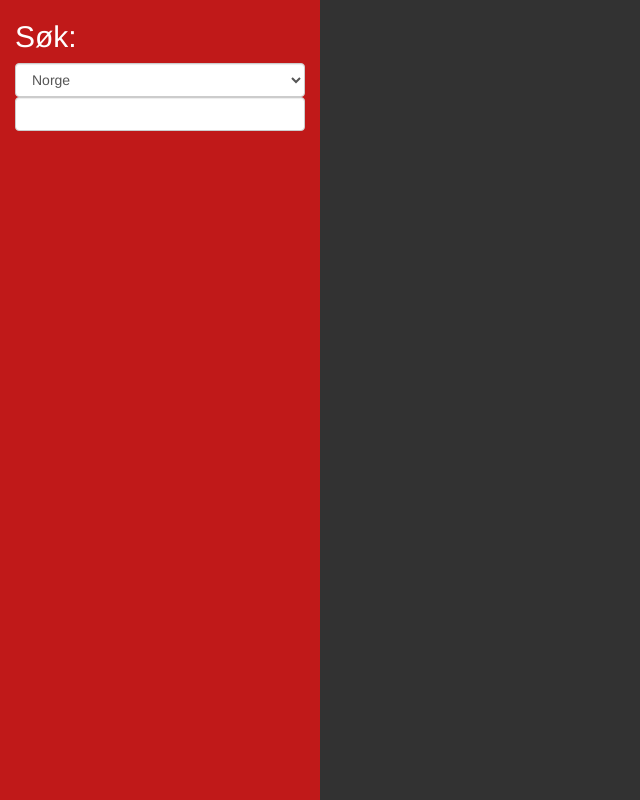
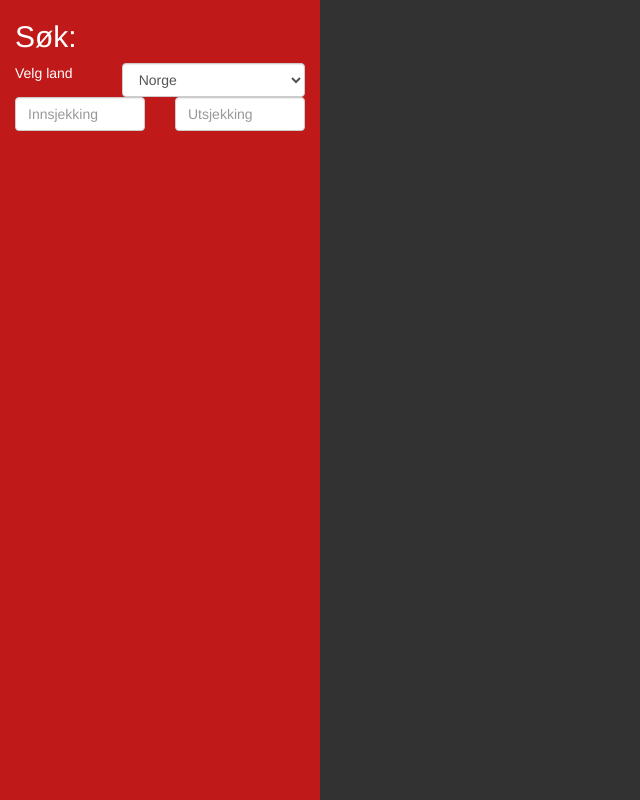
Before and after one commit to WEB1000-Eksamen/perfecthotels, a PHP site: page / in a window 1280 px wide. Shown: the part 52-852 px from the top of the page, without its empty margins (0-640 px from the left). Run offline with PHP 8.4, Linux system fonts and the light colour scheme.

Commit message:
not sure what this commit consists of

```diff
--- a/assets/js/init.js
+++ b/assets/js/init.js
@@ -1,9 +1,10 @@
-var dates = ['dateFrom', 'dateTo'];
+var dates = ['From', 'To'];
 
 for(var i = 0; i < dates.length; i++) {
-    var current = dates[i];
+    var current = dates[i],
+        selectorString = '#date' + current;
 
-    $('#' + current).datepicker({
+    $(selectorString).datepicker({
         showOn: "focus",
         dateFormat: 'DD dd. MM yy',
         dayNames: [ "Søndag", "Mandag", "Tirsdag", "Onsdag", "Torsdag", "Fredag", "Lørdag" ],
@@ -24,10 +25,10 @@ for(var i = 0; i < dates.length; i++) {
         ]
     });
 
-    $('#' + current).on('click', function () {
-        $('#' + current).datepicker('show');
+    $(selectorString).on('click', function () {
+        $(selectorString).datepicker('show');
     });
-    $('#' + current).on('focus', function () {
-        $('#' + current).datepicker('show');
+    $(selectorString).on('focus', function () {
+        $(selectorString).datepicker('show');
     });
 }
--- a/index.php
+++ b/index.php
@@ -6,12 +6,26 @@
             <div class="col-md-3" id="search">
                 <h2>Søk:</h2>
                 <form>
-                    <select class="form-control">
-                        <option>Norge</option>
-                        <option>Sverige</option>
-                        <option>Danmark</option>
-                    </select>
-                    <input type="text" id="dateFrom" class="form-control" />
+                    <div class="row">
+                        <div class="col-md-4">
+                            <p>Velg land</p>
+                        </div>
+                        <div class="col-md-8">
+                        <select class="form-control">
+                            <option>Norge</option>
+                            <option>Sverige</option>
+                            <option>Danmark</option>
+                        </select>
+                        </div>
+                    </div>
+                    <div class="row">
+                        <div class="col-md-6">
+                            <input placeholder="Innsjekking" name="date[]" type="text" id="dateFrom" class="form-control date" />
+                        </div>
+                        <div class="col-md-6">
+                            <input placeholder="Utsjekking" name="date[]" type="text" id="dateTo" class="form-control date" />
+                        </div>
+                    </div>
                 </form>
             </div>
             <div class="col-md-9" id="results">
```
